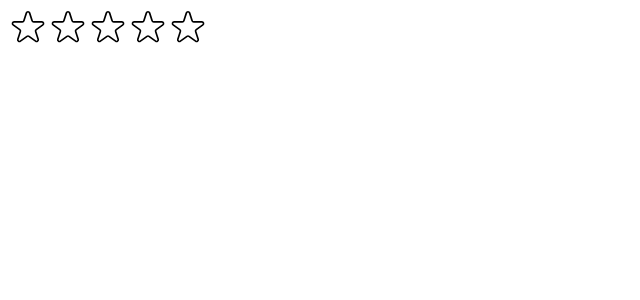
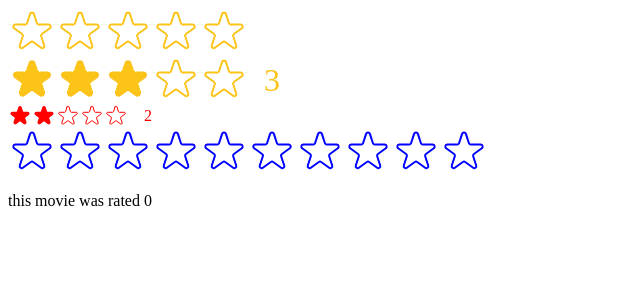
Before and after one commit to gayatrijha/usePopcorn, a React (Create React App) app: page / in a window 1280 px wide. Shown: the top 300 px of the page, without its empty margins (0-640 px from the left). Built offline with nearby package versions, Linux system fonts and the light colour scheme.

Commit message:
completed star component

```diff
--- a/src/StarRating.js
+++ b/src/StarRating.js
@@ -1,4 +1,5 @@
 import { useState } from "react";
+import PropTypes from "prop-types";
 
 const containerStyle = {
   display: "flex",
@@ -9,18 +10,32 @@
   display: "flex",
   // gap: "4px",
 };
-const textStyle = {
-  lineHeight: "1",
-  margin: "0",
+StarRating.propTypes = {
+  maxRating: PropTypes.number,
 };
-export default function StarRating({ maxRating = 5 }) {
-  const [rating, setRating] = useState(0);
+export default function StarRating({
+  maxRating = 5,
+  color = "#fcc419",
+  size = 48,
+  className = "",
+  message = [],
+  defaultRating = 0,
+  onSetRating,
+}) {
+  const [rating, setRating] = useState(defaultRating);
   const [tempRating, setTemprating] = useState(0);
   function handleRating(rating) {
     setRating(rating);
+    onSetRating(rating);
   }
+  const textStyle = {
+    lineHeight: "1",
+    margin: "0",
+    color,
+    fontSize: `${size / 1.5}px`,
+  };
   return (
-    <div style={containerStyle}>
+    <div style={containerStyle} className={className}>
       <div style={starContainerStyle}>
         {Array.from({ length: maxRating }, (_, i) => (
           <Star
@@ -29,21 +44,30 @@
             full={tempRating ? tempRating >= i + 1 : rating >= i + 1}
             onHoverIn={() => setTemprating(i + 1)}
             onHoverOut={() => setTemprating("")}
+            color={color}
+            size={size}
           />
           // <span>S {i + 1}</span>
         ))}
       </div>
-      <p style={textStyle}>{tempRating || rating || ""}</p>
+      <p style={textStyle}>
+        {message.length === maxRating
+          ? message[tempRating ? tempRating - 1 : rating - 1]
+          : tempRating || rating || ""}
+      </p>
     </div>
   );
 }
-const starStyle = {
-  width: "40px",
-  height: "40px",
-  display: "block",
-  cursor: "pointer",
-};
-function Star({ onRate, full, onHoverIn, onHoverOut }) {
+
+function Star({ onRate, full, onHoverIn, onHoverOut, color, size }) {
+  const starStyle = {
+    width: `${size}px`,
+    height: `${size}px`,
+    display: "block",
+    cursor: "pointer",
+    color,
+    fontSize: `${size}px`,
+  };
   return (
     <span
       role={"button"}
@@ -56,8 +80,8 @@
         <svg
           xmlns="http://www.w3.org/2000/svg"
           viewBox="0 0 20 20"
-          fill="#000"
-          stroke="#000"
+          fill={color}
+          stroke={color}
         >
           <path d="M9.049 2.927c.3-.921 1.603-.921 1.902 0l1.07 3.292a1 1 0 00.95.69h3.462c.969 0 1.371 1.24.588 1.81l-2.8 2.034a1 1 0 00-.364 1.118l1.07 3.292c.3.921-.755 1.688-1.54 1.118l-2.8-2.034a1 1 0 00-1.175 0l-2.8 2.034c-.784.57-1.838-.197-1.539-1.118l1.07-3.292a1 1 0 00-.364-1.118L2.98 8.72c-.783-.57-.38-1.81.588-1.81h3.461a1 1 0 00.951-.69l1.07-3.292z" />
         </svg>
@@ -66,7 +90,7 @@
           xmlns="http://www.w3.org/2000/svg"
           fill="none"
           viewBox="0 0 24 24"
-          stroke="#000"
+          stroke={color}
         >
           <path
             strokeLinecap="round"
--- a/src/index.js
+++ b/src/index.js
@@ -1,15 +1,28 @@
-import React from "react";
+import React, { useState } from "react";
 import ReactDOM from "react-dom/client";
 // import "./index.css";
 // import App from "./App";
 import StarRating from "./StarRating";
+function Test() {
+  const [movieRating, setMovieRating] = useState(0);
+  return (
+    <div>
+      <StarRating color="blue" onSetRating={setMovieRating} maxRating={10} />
+      <p> this movie was rated {movieRating}</p>
+    </div>
+  );
+}
 const root = ReactDOM.createRoot(document.getElementById("root"));
 root.render(
   <React.StrictMode>
     {/* <App /> */}
-    <StarRating maxRating={5} />
-    {/* <StarRating size={24} color="red" className="test" defaultRating={2} />
+    <StarRating
+      maxRating={5}
+      message={["terrible", "bad", "ok", "good", "amazing"]}
+    />
+    <StarRating maxRating={5} className="test" defaultRating={3} />
+    <StarRating size={24} color="red" className="test" defaultRating={2} />
 
-    <Test /> */}
+    <Test />
   </React.StrictMode>
 );
```
